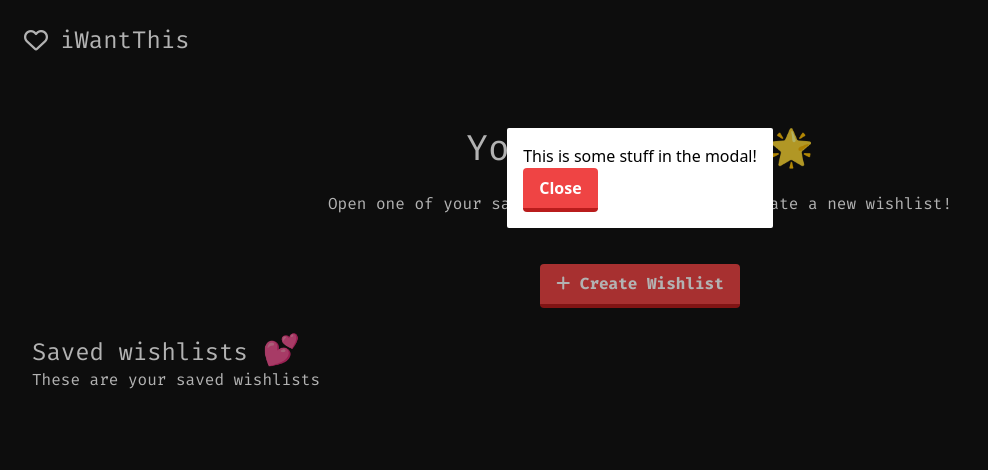
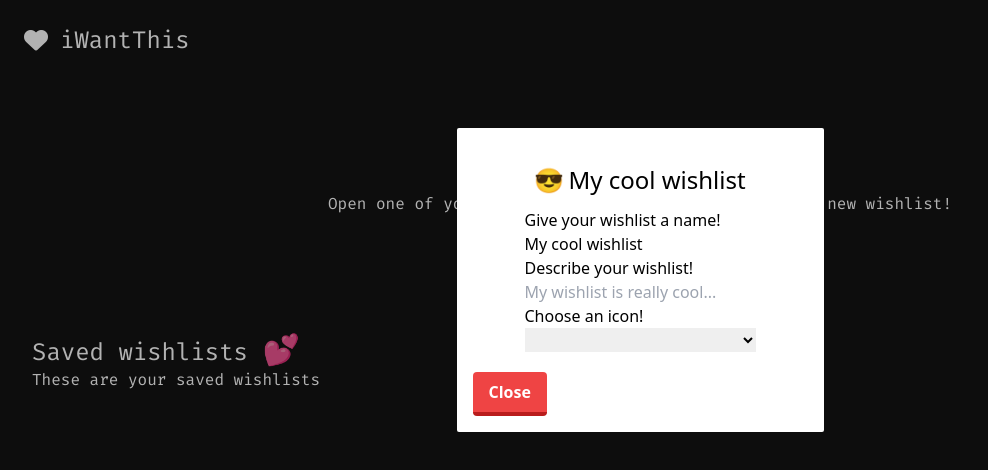
Before and after one commit to DominicLingham/wishlist-page-v2-ui, a Vue app: page / in a window 1280 px wide. Both pictures are taken after a click on the button "Create Wishlist". Shown: the top 470 px of the page, without its empty margins (0-988 px from the left). Built offline with nearby package versions, Linux system fonts and the light colour scheme.

Commit message:
adjusted navbar and added form to create wishlist

```diff
--- a/src/components/BaseModal.vue
+++ b/src/components/BaseModal.vue
@@ -8,7 +8,9 @@
                         <slot />
                         <button
                             class="bg-red-500 hover:bg-red-400 text-white font-bold py-2 px-4 border-b-4 border-red-700 hover:border-red-500 rounded"
-                            @click="$emit('close-modal')">Close</button>
+                            @click="$emit('close-modal')">
+                            Close
+                        </button>
                     </div>
                 </Transition>
             </div>
--- /dev/null
+++ b/src/components/CreateWishlistForm.vue
@@ -0,0 +1,33 @@
+<template>
+    <div class="m-5">
+        <div class="container flex justify-center gap-1 text-2xl mb-3">
+            <div>{{ wishlistEmoji }}</div>
+            <p>
+                {{ wishlistName }}
+            </p>
+        </div>
+        <div class="container flex flex-col">
+            <label for="wishlist-name">Give your wishlist a name!</label>
+
+            <input type="text" v-model="wishlistName" placeholder="My cool wishlist...">
+        </div>
+        <div class="container flex flex-col">
+            <label for="wishlist-description">Describe your wishlist!</label>
+            <input type="text" placeholder="My wishlist is really cool...">
+        </div>
+        <div class="container flex flex-col">
+            <label for="wishlist-emoji">Choose an icon!</label>
+            <select name="wishlist-emoji" id="wishlist-emoji" v-model="wishlistEmoji">
+                <option value="😂">😂</option>
+            </select>
+        </div>
+    </div>
+</template>
+
+<script setup>
+import { ref } from "vue";
+const wishlistName = ref('My cool wishlist');
+const wishlistEmoji = ref('😎');
+</script>
+
+<style lang="scss" scoped></style>
--- a/src/components/layouts/NavbarComponent.vue
+++ b/src/components/layouts/NavbarComponent.vue
@@ -2,8 +2,8 @@
     <header class="sticky top-0 bg-transparent">
         <nav class="flex sm:flex-row items-start gap-4 text-white py-6 px-6">
             <RouterLink :to="{ name: 'home' }">
-                <div class="flex items-center gap-3 hover:text-red-300">
-                    <i class="fa-regular fa-heart text-2xl"></i>
+                <div class="flex items-center gap-3 hover:text-red-500">
+                    <i class="fa-solid fa-heart text-2xl"></i>
                     <p class="text-2xl">iWantThis</p>
                 </div>
             </RouterLink>
--- a/src/views/HomeView.vue
+++ b/src/views/HomeView.vue
@@ -3,6 +3,7 @@ import { ref } from "vue";
 import HeroComponent from '@/components/layouts/HeroComponent.vue';
 import BaseModal from '@/components/BaseModal.vue'
 import SavedWishlistsListing from "@/components/SavedWishlistsListing.vue";
+import CreateWishlistForm from '@/components/CreateWishlistForm.vue';
 
 const modalActive = ref(null);
 const toggleModal = () => {
@@ -29,7 +30,7 @@ const toggleModal = () => {
     </div>
     <h1 class="text-white" v-for="item in wishlists" :key="item">{{ item }}</h1>
     <BaseModal :modal-active="modalActive" @close-modal="toggleModal">
-      <p>This is some stuff in the modal!</p>
+      <CreateWishlistForm />
     </BaseModal>
     <SavedWishlistsListing />
   </main>
```
